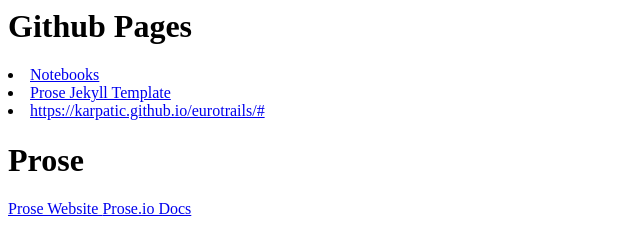
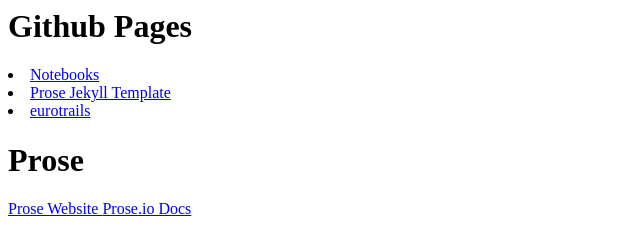
Before and after one commit to karpatic/karpatic.github.io, a plain HTML site: page index.html in a window 1280 px wide. Shown: the whole page, without its empty margins (0-640 px from the left). Drawn offline with Linux system fonts and the light colour scheme.

Commit message:
Added EuroTrails Link

```diff
--- a/index.html
+++ b/index.html
@@ -1,7 +1,7 @@
 <h1> Github Pages  </h1>
 <li> <a href="https://karpatic.github.io/notebooks"> Notebooks </a> </li>
 <li> <a href="https://karpatic.github.io/starter/"> Prose Jekyll Template </a> </li>
-<li> <a href="https://karpatic.github.io/eurotrails/"> https://karpatic.github.io/eurotrails/# </a> </li>
+<li> <a href="https://karpatic.github.io/eurotrails/"> eurotrails </a> </li>
 
 <h1> Prose </h1>
 <a href="https://prose.io/#karpatic"> Prose Website </a>
```
